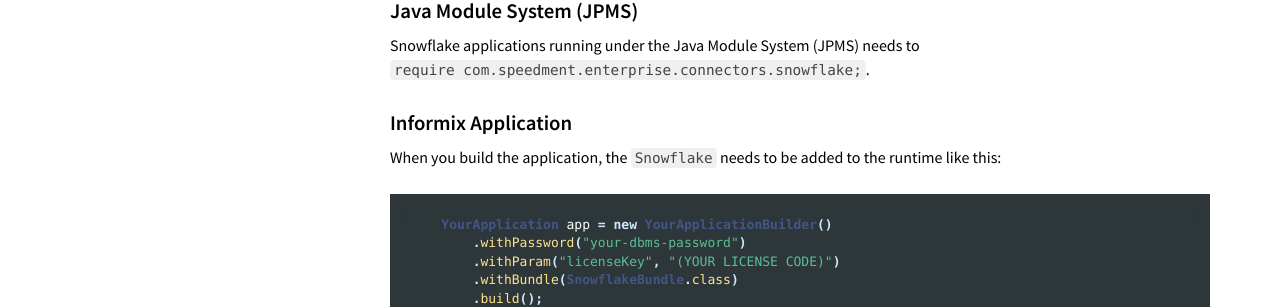
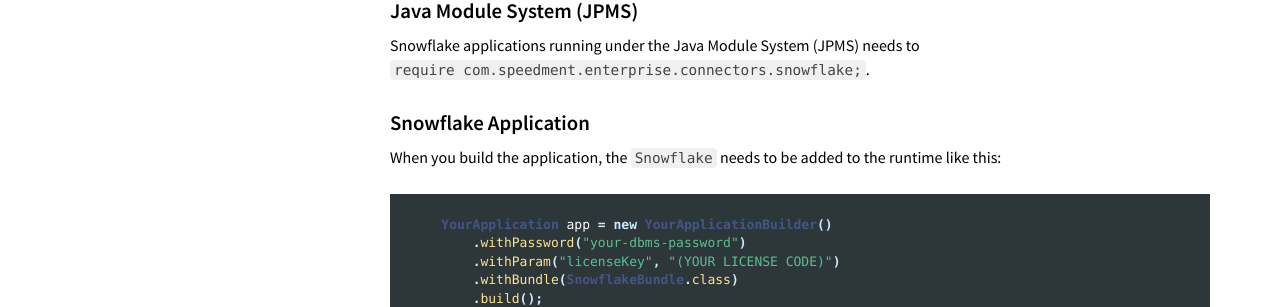
Before and after one commit to speedment/speedment-doc, a Jekyll site: the page built from pages/connectors.md, in a window 1280 px wide and 900 px high, scrolled down 16409 px. Shown: the part 150-457 px from the top of the window. Built offline with Jekyll 4.4.1, drawn with Linux system fonts in a browser that asks for light colours; nearby versions of some CDN libraries; comment, search, counter and statistics services are not loaded.

Commit message:
Fix typo

````diff
--- a/pages/connectors.md
+++ b/pages/connectors.md
@@ -637,7 +637,7 @@
 ### Java Module System (JPMS)
 Snowflake applications running under the Java Module System (JPMS) needs to `require com.speedment.enterprise.connectors.snowflake;`.
 
-### Informix Application
+### Snowflake Application
 When you build the application, the `Snowflake` needs to be added to the runtime like this:
 ``` java
     YourApplication app = new YourApplicationBuilder()
````
